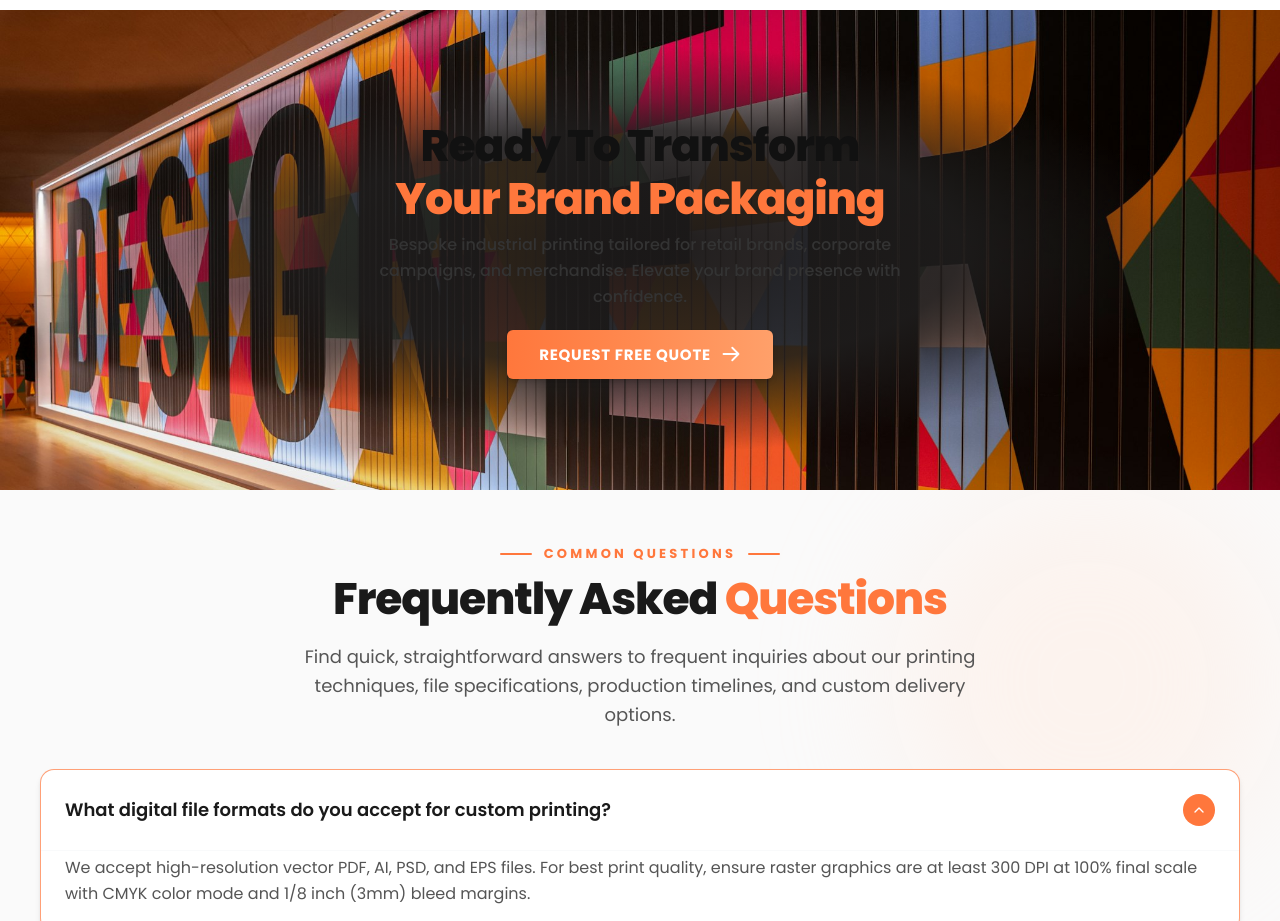
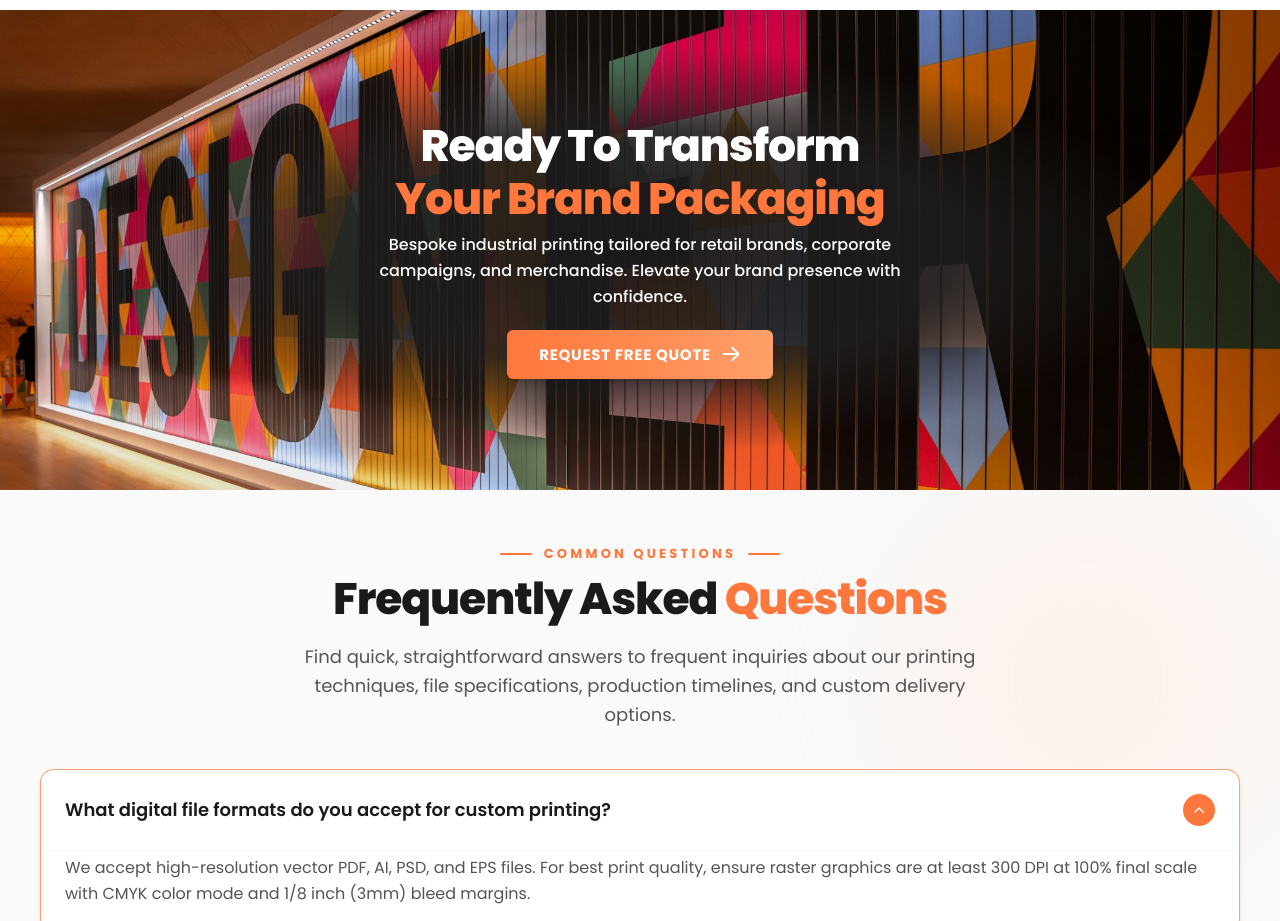
Before and after one commit to Raushanmehta/print-axis-landingpage, a Next.js app: page / in a window 1280 px wide. Shown: the part 3660-4581 px from the top of the page. Built offline with nearby package versions, Linux system fonts and the light colour scheme.

Commit message:
feat: complete print axis landing page codebase

```diff
--- a/sections/home/CtaSection.tsx
+++ b/sections/home/CtaSection.tsx
@@ -1,9 +1,6 @@
 "use client";
 
-import React from "react";
-import Link from "next/link";
 import { siteMap, PrintAxisCtaData } from "@/data";
-import { ArrowRightIcon } from "@/components/icons";
 import {
   FadeUp,
   AnimatedButton,
@@ -49,11 +46,12 @@ export default function CtaSection(props: CtaSectionProps) {
           background:
             "radial-gradient(ellipse 50% 50% at 50% 50%, rgba(27, 25, 25, 0.96) 0%, rgba(31, 30, 30, 0.85) 50%, rgba(255,255,255,0) 85%)",
         }}
+
       />
 
       <div className="relative z-10 max-w-[1420px] mx-auto px-4 sm:px-6 lg:px-8 xl:px-10 py-8 lg:py-12 text-center flex flex-col items-center">
         <FadeUp delay={0.08}>
-          <h2 className="text-3xl sm:text-4xl lg:text-[44px] font-extrabold tracking-tight leading-[1.12] text-[#111111]">
+          <h2 className="text-3xl sm:text-4xl lg:text-[44px] font-extrabold tracking-tight leading-[1.12] text-white">
             <span>{titlePart1}</span>
             <br />
             <span className="text-[#FF773C] inline-block mt-1">
@@ -63,7 +61,7 @@ export default function CtaSection(props: CtaSectionProps) {
         </FadeUp>
 
         <FadeUp delay={0.16}>
-          <p className="mt-2 text-[#333333] font-medium text-sm sm:text-base leading-relaxed max-w-xl mx-auto">
+          <p className="mt-2 text-white font-medium text-sm sm:text-base leading-relaxed max-w-xl mx-auto">
             {description}
           </p>
         </FadeUp>
```
